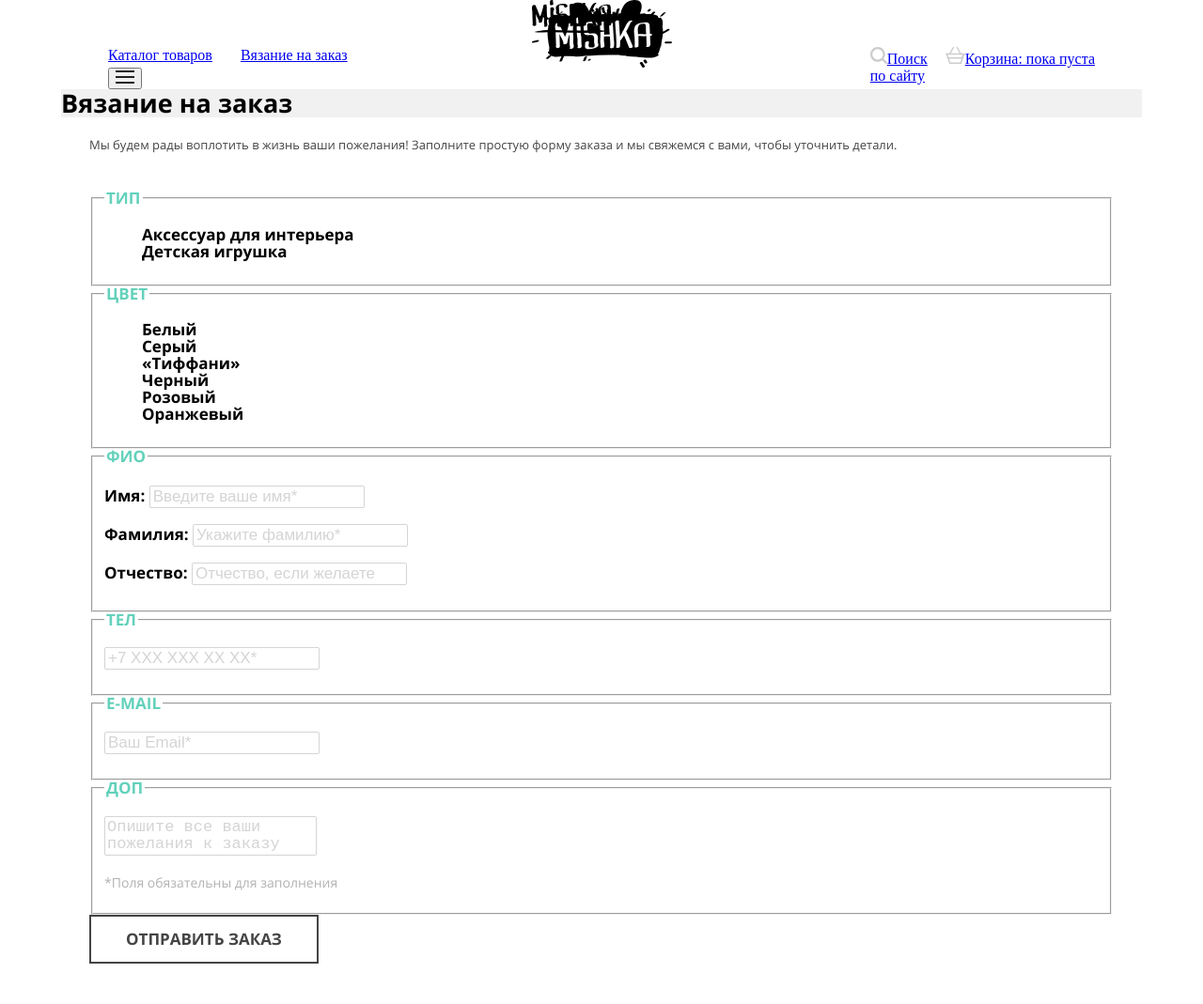
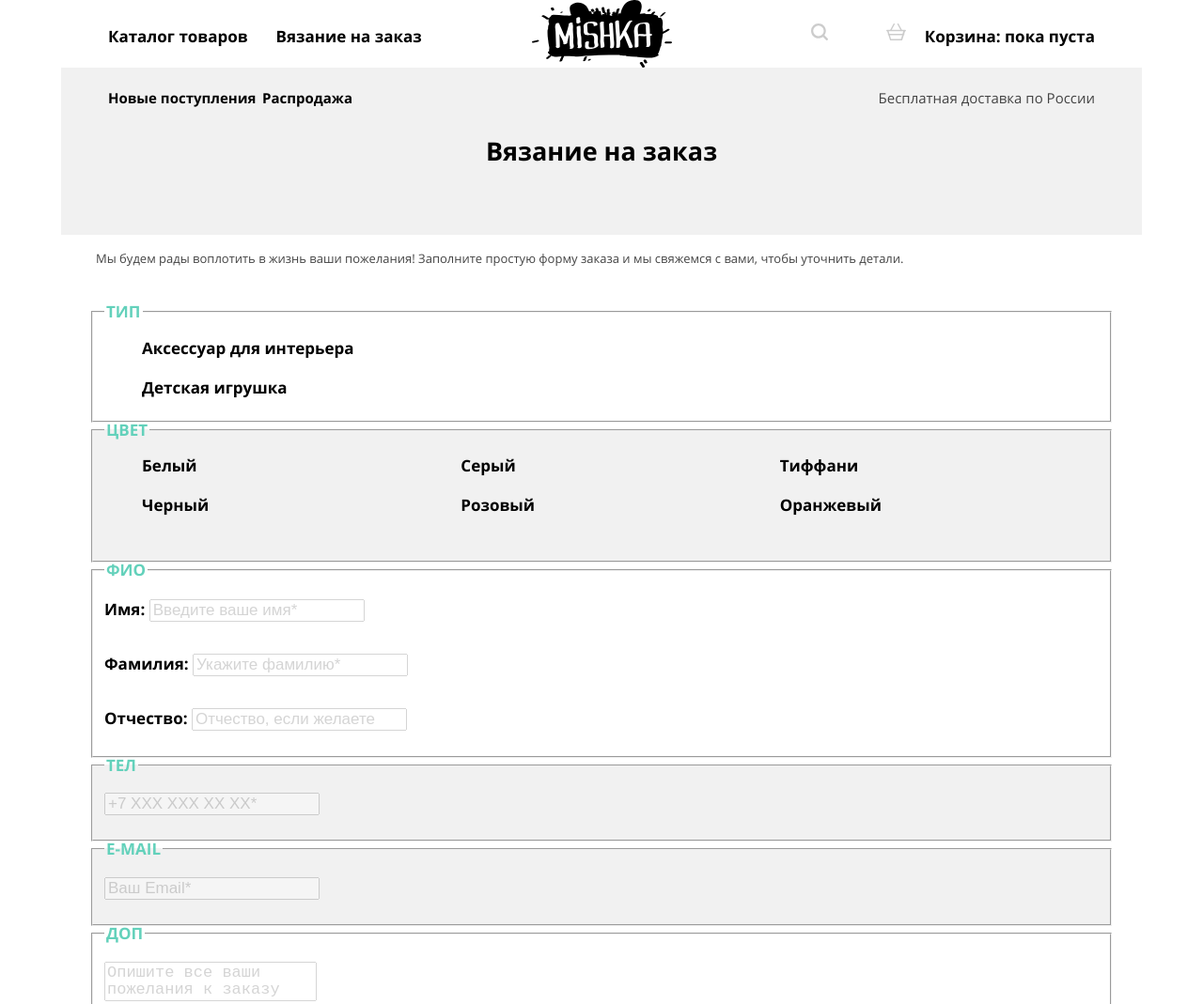
Before and after one commit to catch-a-chalk/mishka-testing, a plain HTML site: page source/form.html in a window 1280 px wide. Shown: the top 1069 px of the page at 94% size. Drawn offline with nearby package versions, Linux system fonts and the light colour scheme; files that its build step writes are made by us from their sources; files whose address does not match are found by name.

Commit message:
Верстка внутренних страниц под адаптивные размеры экрана

```diff
--- a/source/form.html
+++ b/source/form.html
@@ -9,40 +9,49 @@
   <body class="page__body page__body--mobile">
 
     <header class="page-header">
-    <a class="page-header__logo" href="index.html">
-      <img src="img/logotype-mobile.svg" width="86" height="35" alt="Мишка - вязаные изделия ручной работы">
-    </a>
-    <nav class="main-nav">
-      <button class="main-nav__toggle" type="button">
+      <a class="page-header__logo" href="index.html"></a>
+      <button class="page-header__toggle" type="button">
         <span class="visually-hidden">Открыть меню</span>
         <svg width="20" height="14" fill="none" xmlns="http://www.w3.org/2000/svg"><path d="M20 0H0v2h20V0ZM20 6H0v2h20V6ZM20 12H0v2h20v-2Z" fill="#231F20"/></svg>
       </button>
+      <nav class="main-nav">
         <div class="main-nav__wrapper">
           <ul class="main-nav__list site-list">
             <li class="site-list__item">
-            <a href="catalog.html">Каталог товаров</a>
+              <a class="site-list__link" href="catalog.html">Каталог товаров</a>
             </li>
             <li class="site-list__item">
-            <a href="#">Вязание на заказ</a>
+              <a class="site-list__link" href="form.html">Вязание на заказ</a>
             </li>
           </ul>
           <!-- Задать спрайты в дальнейшем-->
           <ul class="main-nav__list user-list">
             <li class="user-list__item">
-            <a class="user-list__login" href="login.html">
-              <svg class="user-list__search-icon" width="18" height="18" fill="none" xmlns="http://www.w3.org/2000/svg">
+              <a class="user-list__link" href="login.html">
+                <svg class="user-list__icon" width="18" height="18" fill="none" xmlns="http://www.w3.org/2000/svg">
                   <path opacity=".2" d="m17.7 16.06-3.48-3.48a7.63 7.63 0 0 0 1.53-4.7c0-4.4-3.48-7.88-7.88-7.88A7.81 7.81 0 0 0 0 7.88c0 4.4 3.48 7.87 7.88 7.87 1.73 0 3.37-.61 4.7-1.53l3.48 3.47c.2.2.4.31.82.31.6 0 1.12-.51 1.12-1.13 0-.2-.1-.5-.3-.81ZM2.24 7.88a5.67 5.67 0 0 1 5.63-5.63 5.67 5.67 0 0 1 5.62 5.63 5.67 5.67 0 0 1-5.63 5.62 5.67 5.67 0 0 1-5.62-5.63Z" fill="#000"/>
-              </svg>Поиск по сайту
+                </svg>
               </a>
             </li>
             <li class="user-list__item">
-            <a class="user-list__login" href="search.html">
-              <svg width="21" height="18" fill="none" xmlns="http://www.w3.org/2000/svg">
+              <a class="user-list__link" href="search.html">
+                <svg class="user-list__icon" width="21" height="18" fill="none" xmlns="http://www.w3.org/2000/svg">
                   <path opacity=".2" d="M20.188 6.857h-3.55L13.188.381C12.985 0 12.58-.095 12.174.095s-.507.572-.304.953l3.145 5.81H5.783l3.145-5.81c.202-.381 0-.762-.305-.953-.406-.19-.811 0-1.014.286l-3.45 6.476H.812c-.406 0-.812.286-.812.762 0 .381.304.762.812.762h.202l.914 2.857c-.203.095-.305.286-.305.572 0 .38.305.666.71.666L4.058 18h12.884l1.725-5.524c.405 0 .71-.286.71-.667 0-.19-.102-.476-.304-.57l.912-2.858h.203c.406 0 .812-.286.812-.762 0-.476-.406-.762-.812-.762Zm-4.565 9.62H5.073L3.854 12.38h13.087l-1.319 4.095Zm1.623-5.525H3.348l-.812-2.666h15.522l-.812 2.666Z" fill="#000"/>
                 </svg>Корзина: пока пуста
               </a>
             </li>
           </ul>
+          <ul class="main-nav__list main-nav__list--sub">
+            <li class="main-nav__item">
+              <a href="#">Новые поступления</a>
+            </li>
+            <li class="main-nav__item">
+              <a href="#">Распродажа</a>
+            </li>
+          </ul>
+          <div class="main-nav__list main-nav__list--option">
+            Бесплатная доставка по России
+          </div>
         </div>
       </nav>
     </header>
@@ -99,7 +108,7 @@
               </ul>
             </fieldset>
 
-          <fieldset class="page-form-filter__group">
+            <fieldset class="page-form-filter__group page-form-filter__group--color">
               <legend class="page-form-filter__title">ЦВЕТ</legend>
               <ul class="page-form-filter__list page-form-filter__list--color">
                 <li class="page-form-filter__item">
@@ -120,7 +129,7 @@
                   <label class="page-form-filter__control">
                     <input class="visually-hidden page-form-filter__control-input" type="checkbox" name="tiffany">
                     <span class="page-form-filter__control-mark"></span>
-                  <span class="page-form-filter__control-label">«Тиффани»</span>
+                    <span class="page-form-filter__control-label">Тиффани</span>
                   </label>
                 </li>
                 <li class="page-form-filter__item">
@@ -147,7 +156,7 @@
               </ul>
             </fieldset>
 
-          <fieldset class="page-form-filter__group">
+            <fieldset class="page-form-filter__group page-form-filter__group--name">
               <legend class="page-form-filter__title">ФИО</legend>
               <p class="page-form-filter__first-name">
                 <label for="first-name">Имя:</label>
@@ -166,7 +175,7 @@
               </p>
             </fieldset>
 
-          <fieldset class="page-form-filter__group">
+            <fieldset class="page-form-filter__group page-form-filter__group--phone">
               <legend class="page-form-filter__title">ТЕЛ</legend>
               <p class="page-form-filter__phone">
                 <label for="phone"><span class="visually-hidden">Телефон</span></label>
@@ -176,7 +185,7 @@
               </p>
             </fieldset>
 
-          <fieldset class="page-form-filter__group">
+            <fieldset class="page-form-filter__group page-form-filter__group--email">
               <legend class="page-form-filter__title">E-MAIL</legend>
               <p class="page-form-filter__email">
                 <label for="email"><span class="visually-hidden">Почта</span></label>
@@ -186,7 +195,7 @@
               </p>
             </fieldset>
 
-          <fieldset class="page-form-filter__group">
+            <fieldset class="page-form-filter__group page-form-filter__group--addition">
               <legend class="page-form-filter__title">ДОП</legend>
               <p class="page-form-filter__addition">
                 <label class="visually-hidden" for="text">В свободной форме</label>
@@ -195,9 +204,8 @@
               <p class="page-form-filter__hint">*Поля обязательны для заполнения</p>
             </fieldset>
             <!-- Обертка задана в целях предотвращения растягивания кнопки вместе с доугими блоками -->
-          <div>
             <button class="page-form-filter__button button" type="submit">ОТПРАВИТЬ ЗАКАЗ</button>
-          </div>
+
           </form>
         </div>
       </section>
--- a/source/less/components/form-header.less
+++ b/source/less/components/form-header.less
@@ -9,6 +9,19 @@
   font-size: 27px;
   line-height: 30px;
   color: @font-regular;
-  margin-top: 0;
-  margin-bottom: 17px;
+  margin: 0;
+
+  @media (min-width: @mobile-width-only) {
+    padding: 74px 22px;
+    text-align: center;
+  }
+  /*
+  @media (min-width: @tablet-width) {
+    width: 768px;
+  }
+
+  @media (min-width: @desktop-width) {
+    width: 1150px;
+  }
+  */
 }
--- a/source/less/components/order-form.less
+++ b/source/less/components/order-form.less
@@ -13,4 +13,15 @@
   line-height: 24px;
   margin-bottom: 37px;
   color: @darken-blue-black;
+
+  @media (min-width: @mobile-width-only) {
+    padding: 0 7px;
+  }
+  /*
+  @media (min-width: @tablet-width) {
+  }
+
+  @media (min-width: @desktop-width) {
+  }
+  */
 }
--- a/source/less/components/page-form-filter.less
+++ b/source/less/components/page-form-filter.less
@@ -1,12 +1,23 @@
+.page-form-filter {
+  @media (min-width: @mobile-width-only) {
+    display: flex;
+    flex-direction: column;
+    flex-wrap: wrap;
+  }
+  /*
+  @media (min-width: @tablet-width) {
+  }
+
+  @media (min-width: @desktop-width) {
+  }
+  */
+}
+
 .page-form-filter__title {
   font-weight: 700;
   font-size: 17px;
   line-height: 16px;
   color: @tiffany-lighter;
-}
-
-.page-form-filter__list {
-  list-style-type: none;
 }
 
 .page-form-filter__control-label,
@@ -19,13 +30,117 @@
   line-height: 18px;
 }
 
-
 .page-form-filter__text-input,
 .page-form-filter__wide {
   font-weight: 400;
   font-size: 17px;
   line-height: 18px;
   opacity: 0.3;
+}
+
+.page-form-filter__list {
+  list-style-type: none;
+}
+
+.page-form-filter__item {
+  @media (min-width: @mobile-width-only) {
+    display: flex;
+    flex-direction: column;
+    flex-wrap: wrap;
+  }
+  /*
+  @media (min-width: @tablet-width) {
+  }
+
+  @media (min-width: @desktop-width) {
+  }
+  */
+}
+
+.page-form-filter__item:not(:last-of-type) {
+  margin-bottom: 24px;
+}
+
+.page-form-filter__group--color {
+  background-color: @base-grey-color;
+}
+
+.page-form-filter__list--color {
+  @media (min-width: @mobile-width-only) {
+    display: grid;
+    grid-template-columns: 1fr;
+    grid-template-rows: auto;
+  }
+
+  @media (min-width: @tablet-width) {
+    grid-template-columns: 1fr 1fr;
+  }
+
+  @media (min-width: @desktop-width) {
+    grid-template-columns: 1fr 1fr 1fr;
+  }
+}
+
+.page-form-filter__group--name {
+  @media (min-width: @mobile-width-only) {
+    display: grid;
+    grid-template-columns: 1fr;
+    grid-template-rows: auto;
+  }
+  /*
+  @media (min-width: @tablet-width) {
+  }
+
+  @media (min-width: @desktop-width) {
+  }
+  */
+}
+
+.page-form-filter__group--phone {
+  @media (min-width: @mobile-width-only) {
+    background-color: @base-grey-color;
+    display: flex;
+    flex-direction: column;
+    flex-wrap: wrap;
+  }
+  /*
+  @media (min-width: @tablet-width) {
+  }
+
+  @media (min-width: @desktop-width) {
+  }
+  */
+}
+
+.page-form-filter__group--email {
+  @media (min-width: @mobile-width-only) {
+    background-color: @base-grey-color;
+    display: flex;
+    flex-direction: column;
+    flex-wrap: wrap;
+  }
+  /*
+  @media (min-width: @tablet-width) {
+  }
+
+  @media (min-width: @desktop-width) {
+  }
+  */
+}
+
+.page-form-filter__group--addition {
+  @media (min-width: @mobile-width-only) {
+    display: flex;
+    flex-direction: column;
+    flex-wrap: wrap;
+  }
+  /*
+  @media (min-width: @tablet-width) {
+  }
+
+  @media (min-width: @desktop-width) {
+  }
+  */
 }
 
 .page-form-filter__addition {
@@ -42,6 +157,17 @@
   line-height: 16px;
   padding: 16px 37px;
   color: @darken-blue-black;
+
+  @media (min-width: @mobile-width-only) {
+    margin-top: 30px;
+  }
+  /*
+  @media (min-width: @tablet-width) {
+  }
+
+  @media (min-width: @desktop-width) {
+  }
+  */
 }
 
 .page-form-filter__hint {
```
Lines whose indentation alone changed are shown as unchanged.
